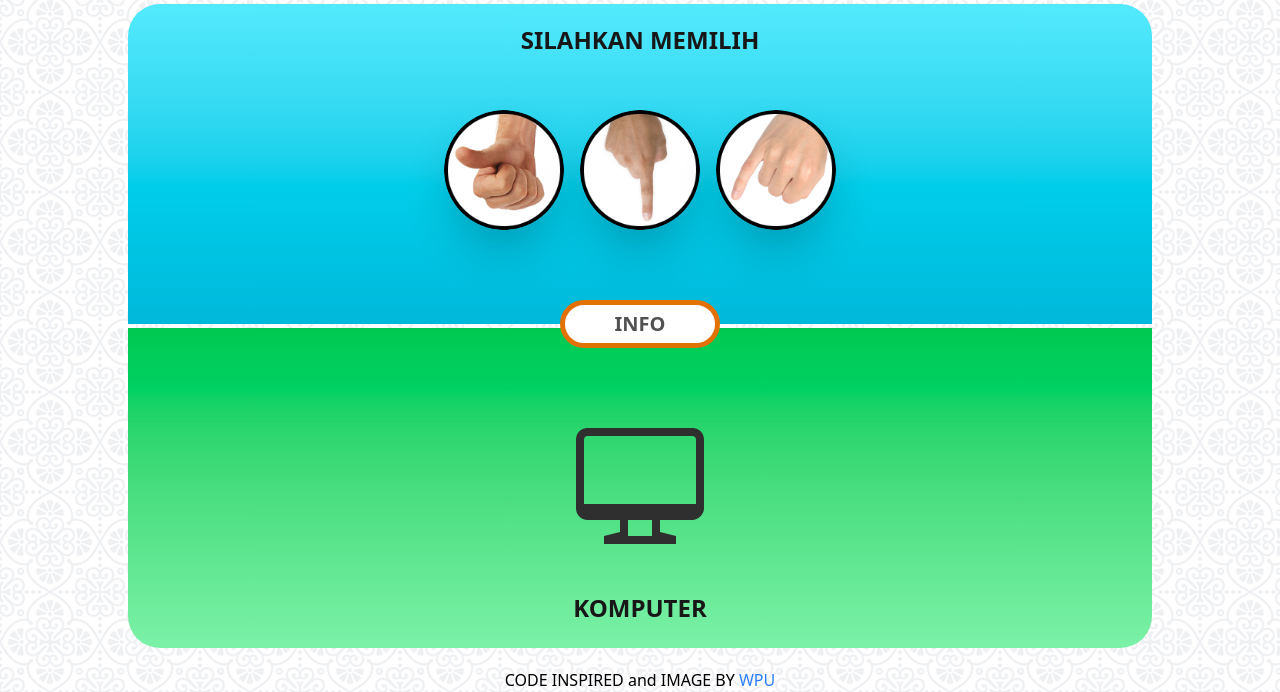
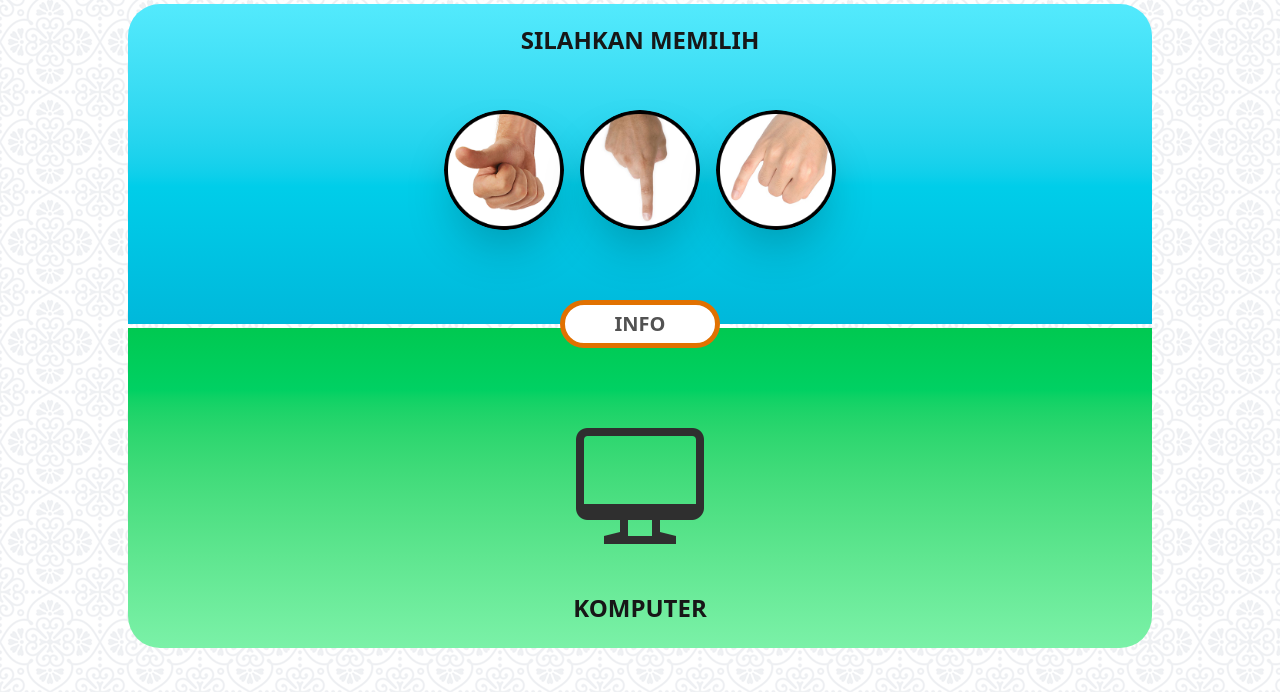
Before and after one commit to StillDhaaa/Game-Suit, a website: page index.html in a window 1280 px wide. Shown: the part 108-800 px from the top of the page. Drawn offline with Linux system fonts and the light colour scheme.

Commit message:
menghapus watermark

```diff
--- a/index.html
+++ b/index.html
@@ -70,14 +70,6 @@
           INFO
         </div>
       </div>
-      <footer class="absolute bottom-0">
-        CODE INSPIRED and IMAGE BY
-        <a
-          class="text-blue-500"
-          href="https://www.youtube.com/watch?v=3t9hlI0JrOM&t=2062s"
-          >WPU</a
-        >
-      </footer>
     </main>
   </body>
   <script src="./script.js"></script>
```
